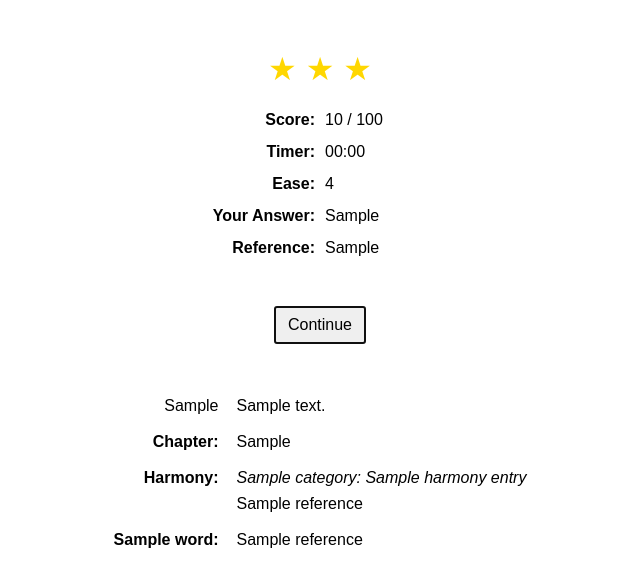
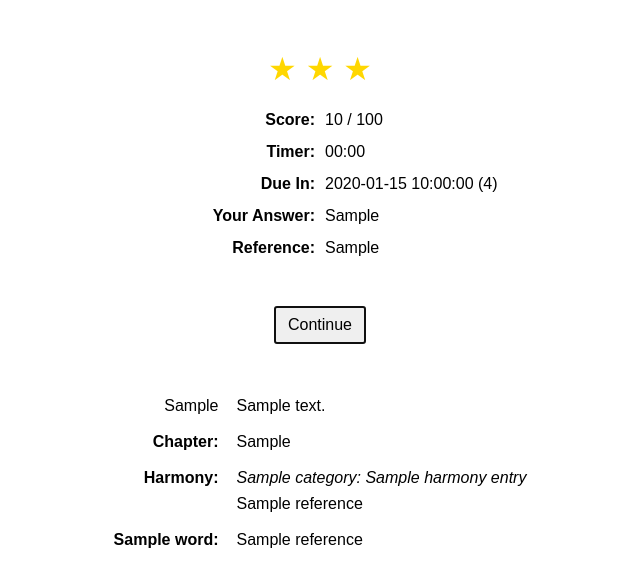
Before and after one commit to jirehhuang/know-your-bible, a Python web app: template app/templates/result.html in a window 1280 px wide. Shown: the part 50-615 px from the top of the page, without its empty margins (320-960 px from the left). Run offline with Jinja, Linux system fonts and the light colour scheme; the template is opened without the code that fills it: most values are stand-ins (such as "Sample title", 1, 10 or a date in 2020); some libraries are stand-ins or nearby versions.

Commit message:
Updated results page to show Due In (review interval) instead of just ease; added padding to bottom

```diff
--- a/app/main.py
+++ b/app/main.py
@@ -817,6 +817,8 @@ def submit(
     card, review_log = scheduler.review_card(card, rating)
 
     ## Write to DynamoDB if logged in to email
+    interval_secs = (card.due - card.last_review).total_seconds()
+
     result = {
         "user_id": user_id,
         "id": str(uuid6()),
@@ -829,7 +831,7 @@ def submit(
         "rating": rating,
         "card_dict": card.to_dict(),
         "due_str": card.due.isoformat(),
-        "interval_secs": (card.due - card.last_review).total_seconds(),
+        "interval_secs": interval_secs,
     }
     if True or "@" in user_id:  # TODO:
         results_table.put_item(Item=convert_types(result, "Decimal"))
@@ -854,6 +856,7 @@ def submit(
         "score": score,
         "timer": round(float(timer), 1),
         "rating": RATING_MAP.get(rating, "Unknown"),
+        "due_in": pretty_sec(interval_secs),
         "tsk_data": tsk_data,
         "harmony_data": harmony_data,
     }
--- a/app/templates/result.html
+++ b/app/templates/result.html
@@ -68,8 +68,8 @@
         <td style="text-align: left; max-width: 20em; width: auto;">{{ formatted_timer }}</td>
       </tr>
       <tr>
-        <td style="text-align: right; max-width: 20em; width: auto;"><strong>Ease:</strong></td>
-        <td style="text-align: left; max-width: 20em; width: auto;">{{ rating }}</td>
+        <td style="text-align: right; max-width: 20em; width: auto;"><strong>Due In:</strong></td>
+        <td style="text-align: left; max-width: 20em; width: auto;">{{ due_in }} ({{ rating }})</td>
       </tr>
       <tr>
         <td style="text-align: right; max-width: 20em; width: auto;"><strong>Your Answer:</strong></td>
@@ -89,7 +89,7 @@
 
     {% set label_col_width = '15em' %}
     {% set value_col_width = '30em' %}
-    <table style="margin: 0 auto; border-collapse: separate; border-spacing: 1em 1em;">
+    <table style="margin: 0 auto; border-collapse: separate; border-spacing: 1em 1em; margin-bottom: 2em">
       <tr>
         <td style="text-align: right; vertical-align: top; max-width: {{ label_col_width }}; width: auto;">{{ actual_ref }}</td>
         <td style="text-align: left; vertical-align: top; max-width: {{ value_col_width}}; width: auto;">{{ actual_text }}</td>
```
